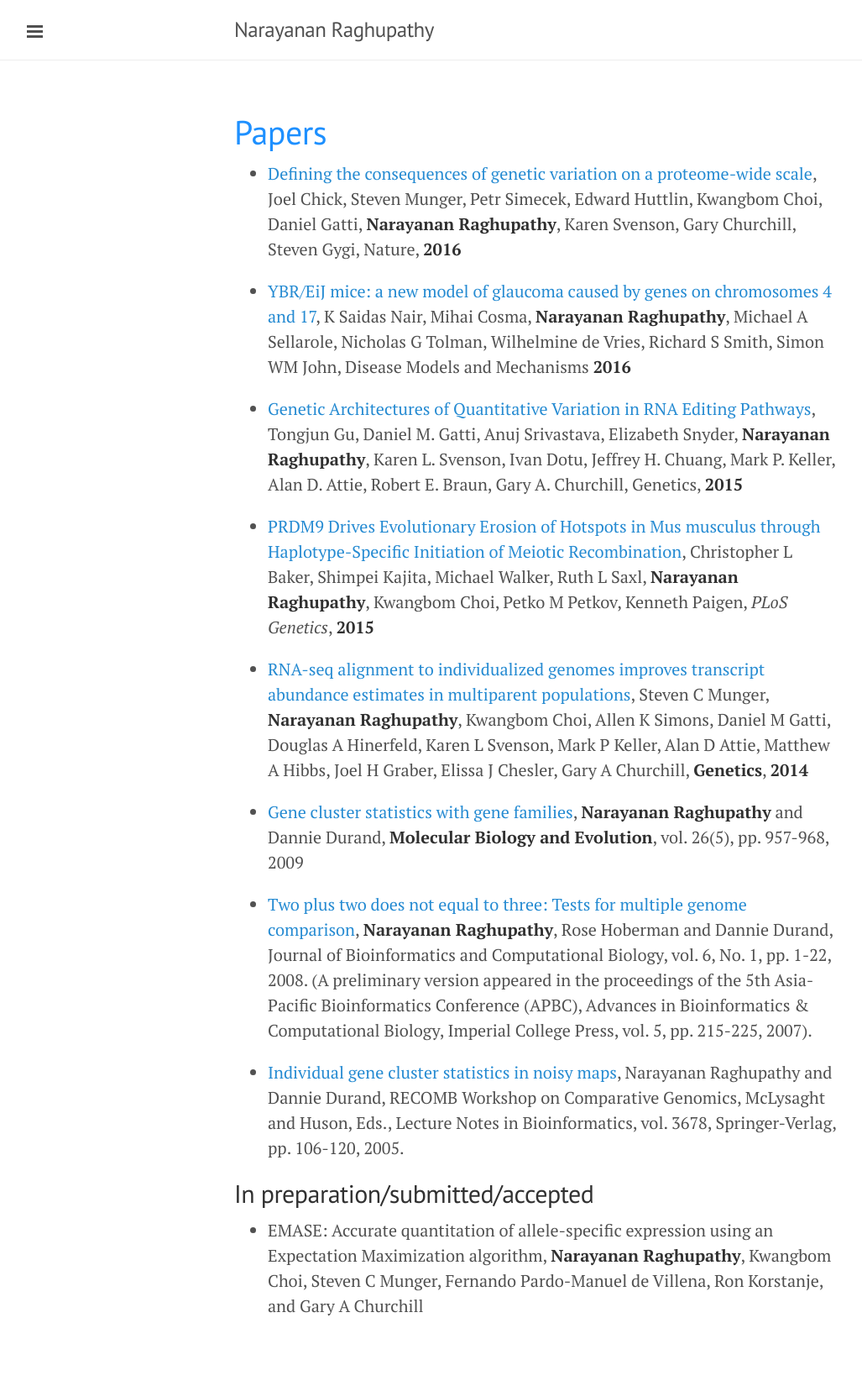
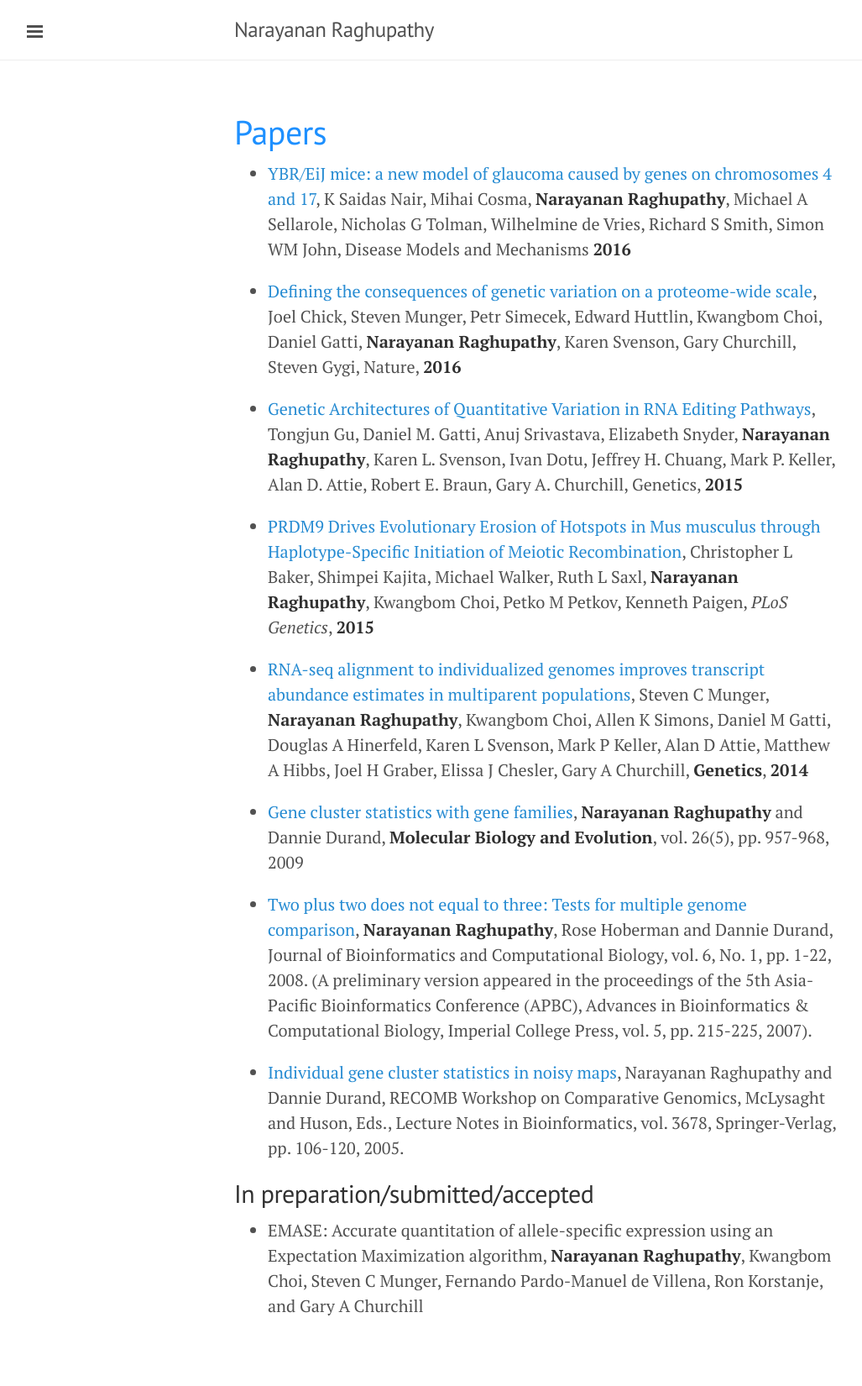
Before and after one commit to narayananr/narayananr.github.io, a Jekyll site: the page built from papers.md, in a window 1280 px wide. Shown: the whole page at 84% size, without its empty margins (1-1028 px from the left). Built offline with Jekyll 4.4.1, drawn with Linux system fonts in a browser that asks for light colours.

```diff
--- a/papers.md
+++ b/papers.md
@@ -2,9 +2,10 @@
 layout: page
 title: <font color="DodgerBlue">Papers</font>
 ---
+* [YBR/EiJ mice: a new model of glaucoma caused by genes on chromosomes 4 and 17](http://dmm.biologists.org/content/early/2016/06/08/dmm.024307.article-info), K Saidas Nair, Mihai Cosma, **Narayanan Raghupathy**, Michael A Sellarole, Nicholas G Tolman, Wilhelmine de Vries, Richard S Smith, Simon WM John, Disease Models and Mechanisms **2016**
+
 * [Defining the consequences of genetic variation on a proteome-wide scale](http://www.nature.com/nature/journal/v534/n7608/full/nature18270.html), Joel Chick, Steven Munger, Petr Simecek, Edward Huttlin, Kwangbom Choi, Daniel Gatti, **Narayanan Raghupathy**, Karen Svenson, Gary Churchill, Steven Gygi, Nature, **2016**
 
-* [YBR/EiJ mice: a new model of glaucoma caused by genes on chromosomes 4 and 17](http://dmm.biologists.org/content/early/2016/06/08/dmm.024307.article-info), K Saidas Nair, Mihai Cosma, **Narayanan Raghupathy**, Michael A Sellarole, Nicholas G Tolman, Wilhelmine de Vries, Richard S Smith, Simon WM John, Disease Models and Mechanisms **2016**
 
 * [Genetic Architectures of Quantitative Variation in RNA Editing Pathways](http://www.genetics.org/content/early/2015/11/24/genetics.115.179481.abstract), Tongjun Gu, Daniel M. Gatti, Anuj Srivastava, Elizabeth Snyder, **Narayanan Raghupathy**, Karen L. Svenson, Ivan Dotu, Jeffrey H. Chuang, Mark P. Keller, Alan D. Attie, Robert E. Braun, Gary A. Churchill,  Genetics, **2015**
 
```
